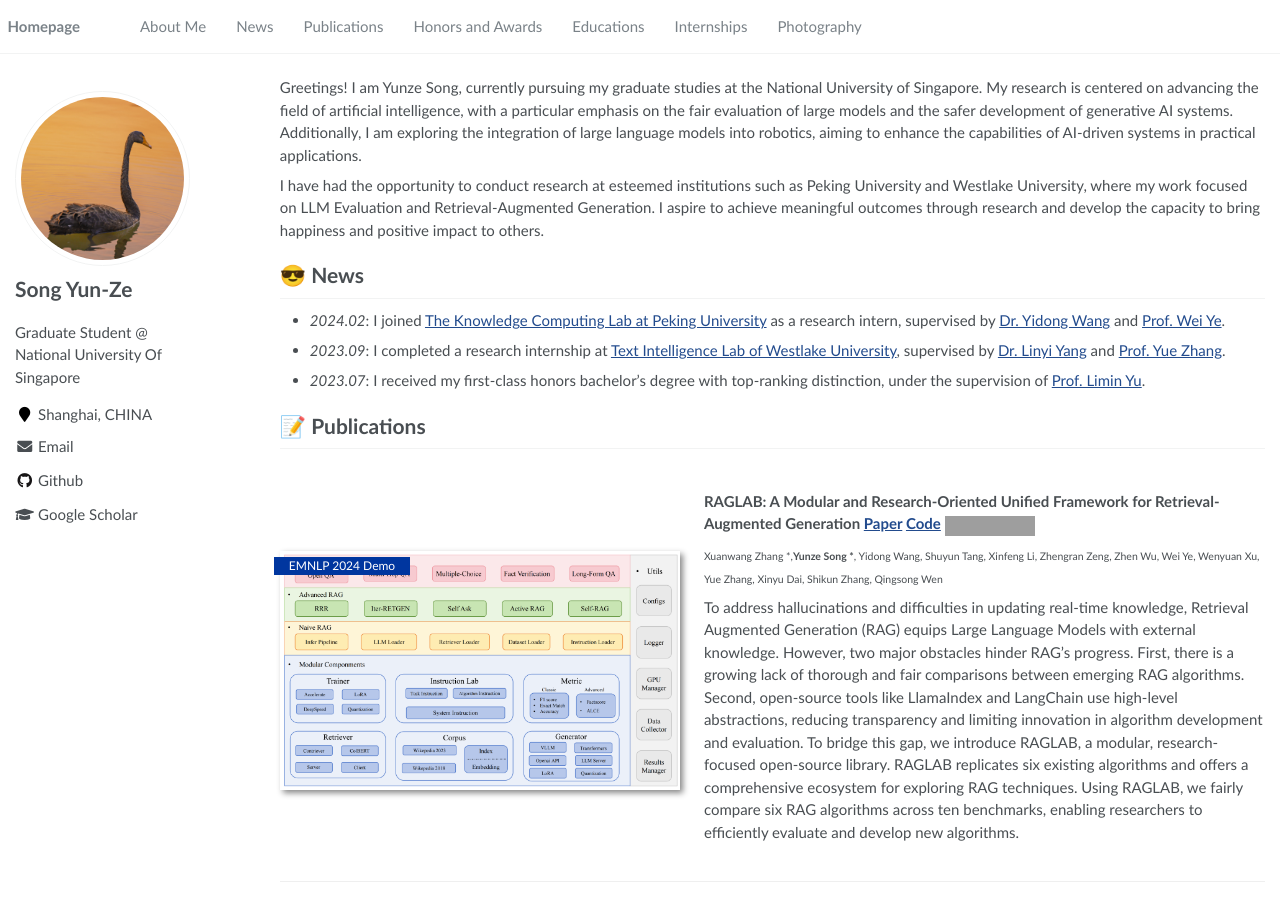
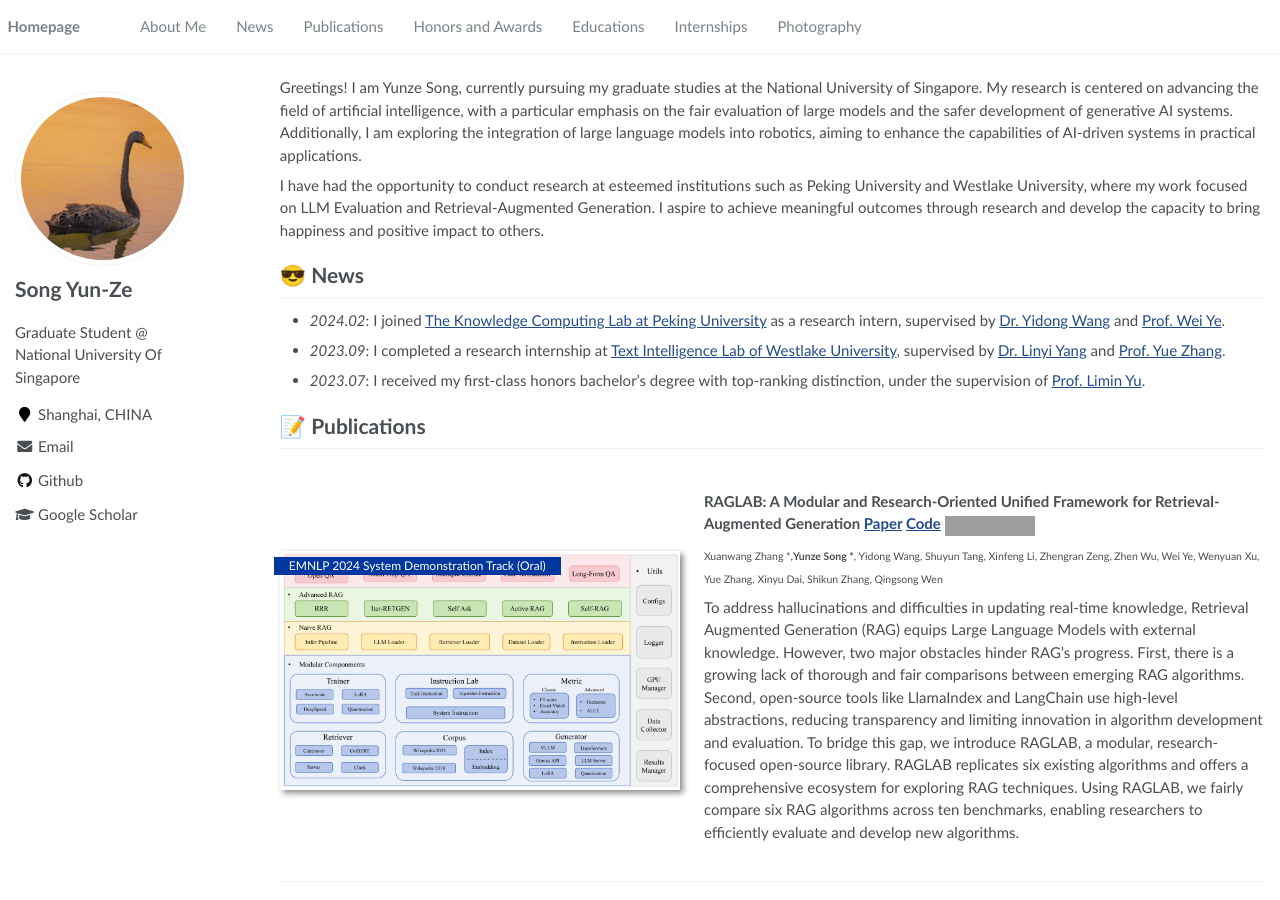
Before and after one commit to YunzeSong/YunzeSong.github.io, a Jekyll site: the page built from _pages/about.md, in a window 1280 px wide and 900 px high. Built offline with Jekyll 4.4.1, drawn with Linux system fonts in a browser that asks for light colours; grey boxes are pictures that could not be loaded.

Commit message:
Update about.md

```diff
--- a/_pages/about.md
+++ b/_pages/about.md
@@ -30,7 +30,7 @@ I have had the opportunity to conduct research at esteemed institutions such as
 <div class='paper-box'>
   <div class='paper-box-image'>
     <div>
-      <div class="badge">EMNLP 2024 Demo</div>
+      <div class="badge">EMNLP 2024 System Demonstration Track (Oral)</div>
       <img src='../images/raglab.png' height="200">
     </div>
   </div>
```
